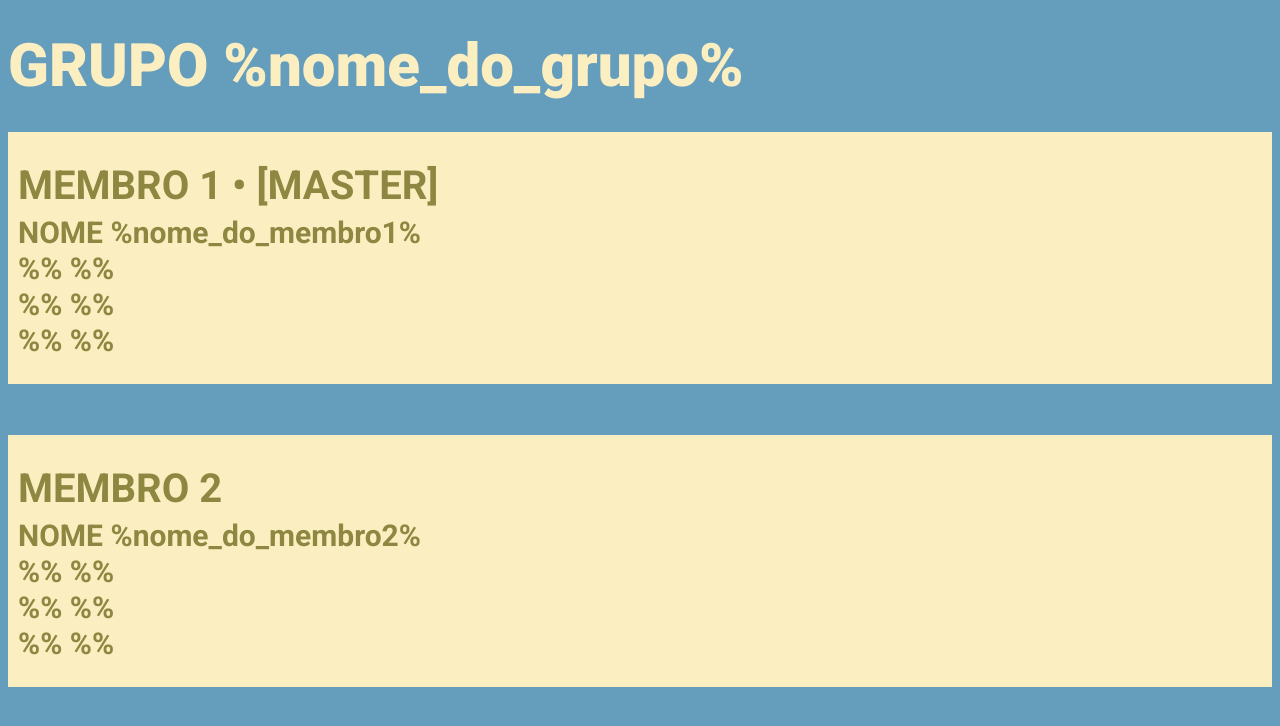
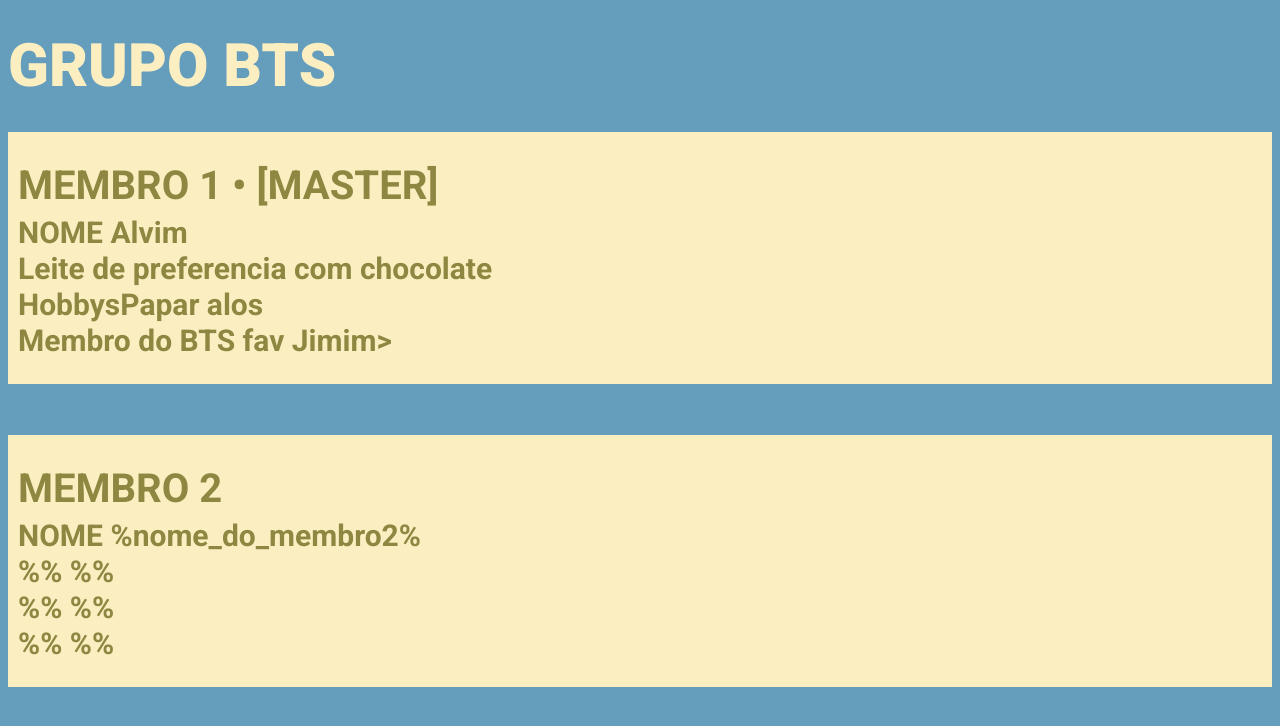
Before and after one commit to rafsilv26/JimindoBTS, a plain HTML site: page index.html in a window 1280 px wide. Drawn offline with Linux system fonts and the light colour scheme; a web font is replaced by a local one.

Commit message:
Update index.html

```diff
--- a/index.html
+++ b/index.html
@@ -1,7 +1,7 @@
-<!DOCTYPE html>
+    <!DOCTYPE html>
 <html>
 <head>
-    <title>GRUPO %nome_do_grupo%</title>
+    <title>GRUPO BTS</title>
     <link rel="preconnect" href="https://fonts.googleapis.com">
     <link rel="preconnect" href="https://fonts.gstatic.com" crossorigin>
     <link href="https://fonts.googleapis.com/css2?family=Fira+Sans+Condensed:wght@100;200;300;400;500;600;700;800;900&family=Roboto:ital,wght@0,100;0,300;0,400;0,500;0,700;0,900;1,100;1,300;1,400;1,500;1,700;1,900&display=swap" rel="stylesheet">
@@ -9,13 +9,13 @@
     </style>
 </head>
 <body style="font-family:Roboto,sans-serif;background-color:#659dbd">
-    <p style="font-size:60px;line-height:0.2;font-weight:900;color:#fbeec1">GRUPO %nome_do_grupo%</p>
+    <p style="font-size:60px;line-height:0.2;font-weight:900;color:#fbeec1">GRUPO BTS</p>
     <div style="padding:10px;background-color:#fbeec1;">
         <p style="font-size:40px;line-height:0.2;font-weight:600;color:#8d8741;">MEMBRO 1 • [MASTER]</p>
-        <p style="font-size:30px;line-height:0.2;font-weight:600;color:#8d8741">NOME <span>%nome_do_membro1%</span></p>
-        <p style="font-size:30px;line-height:0.2;font-weight:600;color:#8d8741">%% <span>%%</span></p>
-        <p style="font-size:30px;line-height:0.2;font-weight:600;color:#8d8741">%% <span>%%</span></p>
-        <p style="font-size:30px;line-height:0.2;font-weight:600;color:#8d8741">%% <span>%%</span></p>
+        <p style="font-size:30px;line-height:0.2;font-weight:600;color:#8d8741">NOME <span>Alvim</span></p>
+        <p style="font-size:30px;line-height:0.2;font-weight:600;color:#8d8741">Leite <span>de preferencia com chocolate</span></p>
+        <p style="font-size:30px;line-height:0.2;font-weight:600;color:#8d8741">Hobbys<span>Papar alos</span></p>
+        <p style="font-size:30px;line-height:0.2;font-weight:600;color:#8d8741">Membro do BTS fav <span>Jimim></span></p>
     </div>
     <p>&nbsp;</p>
     <div style="padding:10px;background-color:#fbeec1;">
```
